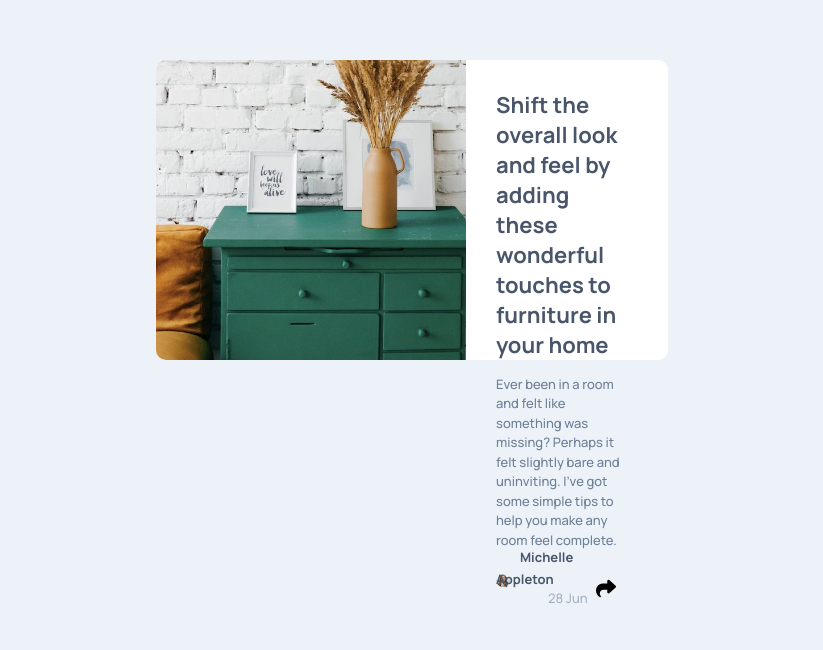
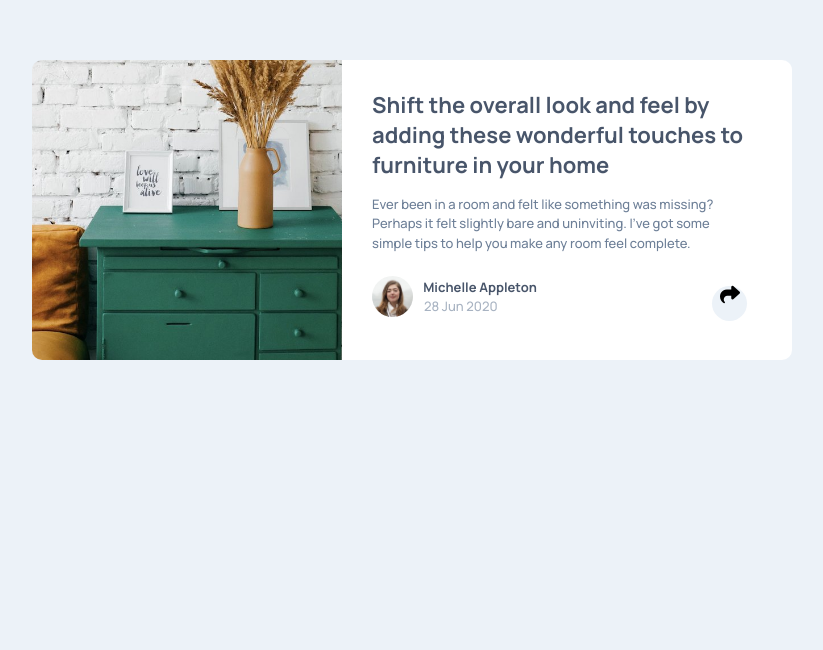
Before and after one commit to TrakaMeitene/Article-preview-component, a plain HTML site: page index.html in a window 1280 px wide. Shown: the part 190-840 px from the top of the page, without its empty margins (228-1051 px from the left). After the commit the page ends 800 px from the top, so only its background shows below. Drawn offline with Linux system fonts and the light colour scheme.

Commit message:
Update style.css

```diff
--- a/style.css
+++ b/style.css
@@ -12,7 +12,7 @@ height:100vh;
 margin:0;
 }
 .flexbox{
-	width:40%;
+	width:45%;
 	height:300px;
 	border-radius:10px;
 
@@ -26,7 +26,7 @@ margin:0;
 }
 
 .post{
-width:60%;
+width:450px;
 height:300px;
 border-top-right-radius:10px;
 border-bottom-right-radius:10px;
@@ -59,6 +59,9 @@ p{
 		color:hsl(217, 19%, 35%);
 
 	}
+	.avatar{
+
+	height:50px;}
 	.avatar p{
 		font-size:13px;
 		margin-left:52px;
@@ -70,7 +73,7 @@ p{
 	.post i{
 		float:right;
 		position: relative;
-		top:-80px;
+		top:-30px;
 		background-color: hsl(210, 46%, 95%);
 	border-radius:90px;
 	height: 35px;
@@ -104,7 +107,7 @@ width: 35px;
 	font-weight:500;
 	font-size:13px;
 text-align:center;
-top:-180px;
+top:-125px;
 left:220px;
 
 }
@@ -129,3 +132,12 @@ width:20px;}
 	height:50px;
 	  background-color:hsl(217, 19%, 35%);
 clip-path: polygon(52% 25px, 88.00% 48.00%, 54% 94%, 8px 50%);}
+
+@media(min-width:100px){
+	.flexbox{
+	width:75%;
+	height:300px;
+	margin:auto;
+	justify-content:center;
+}
+}
```
